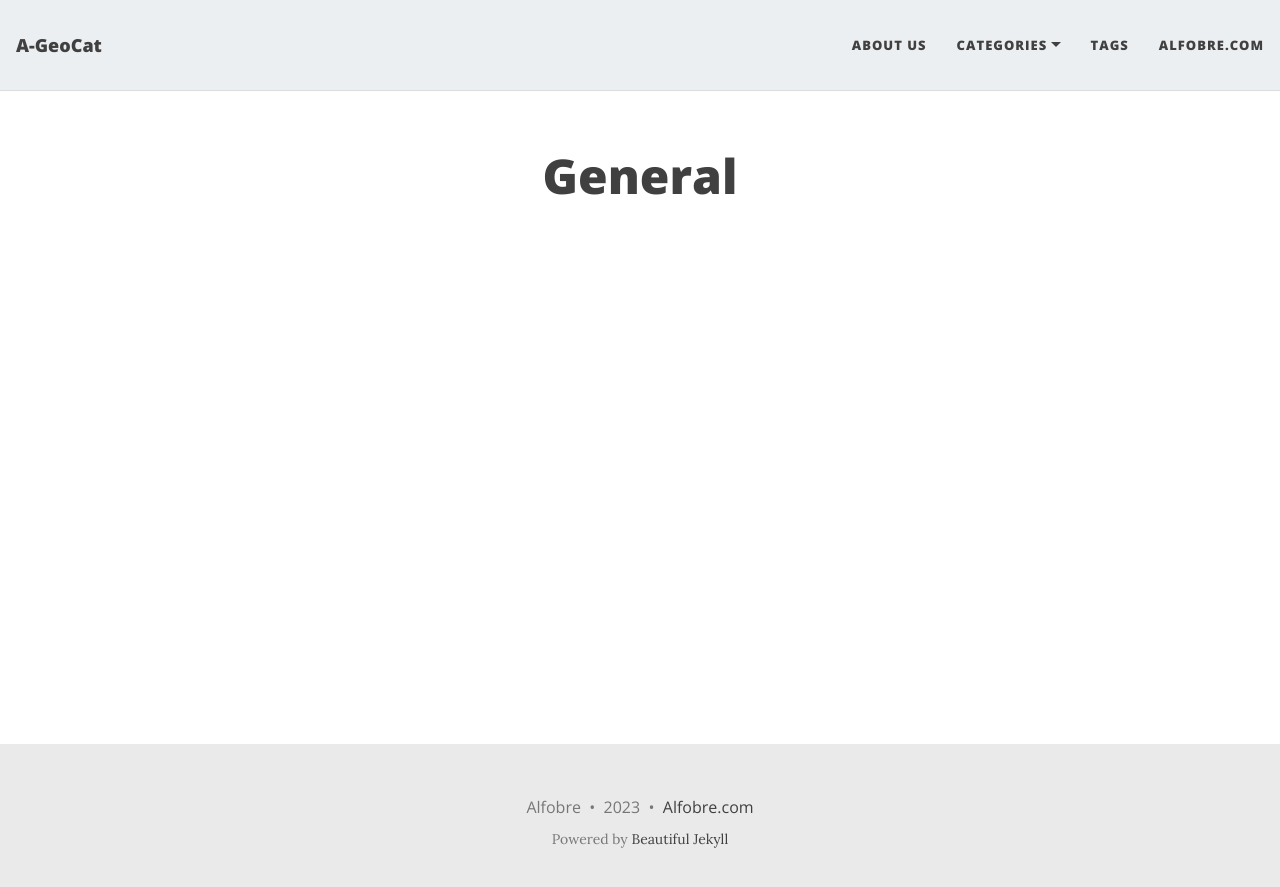
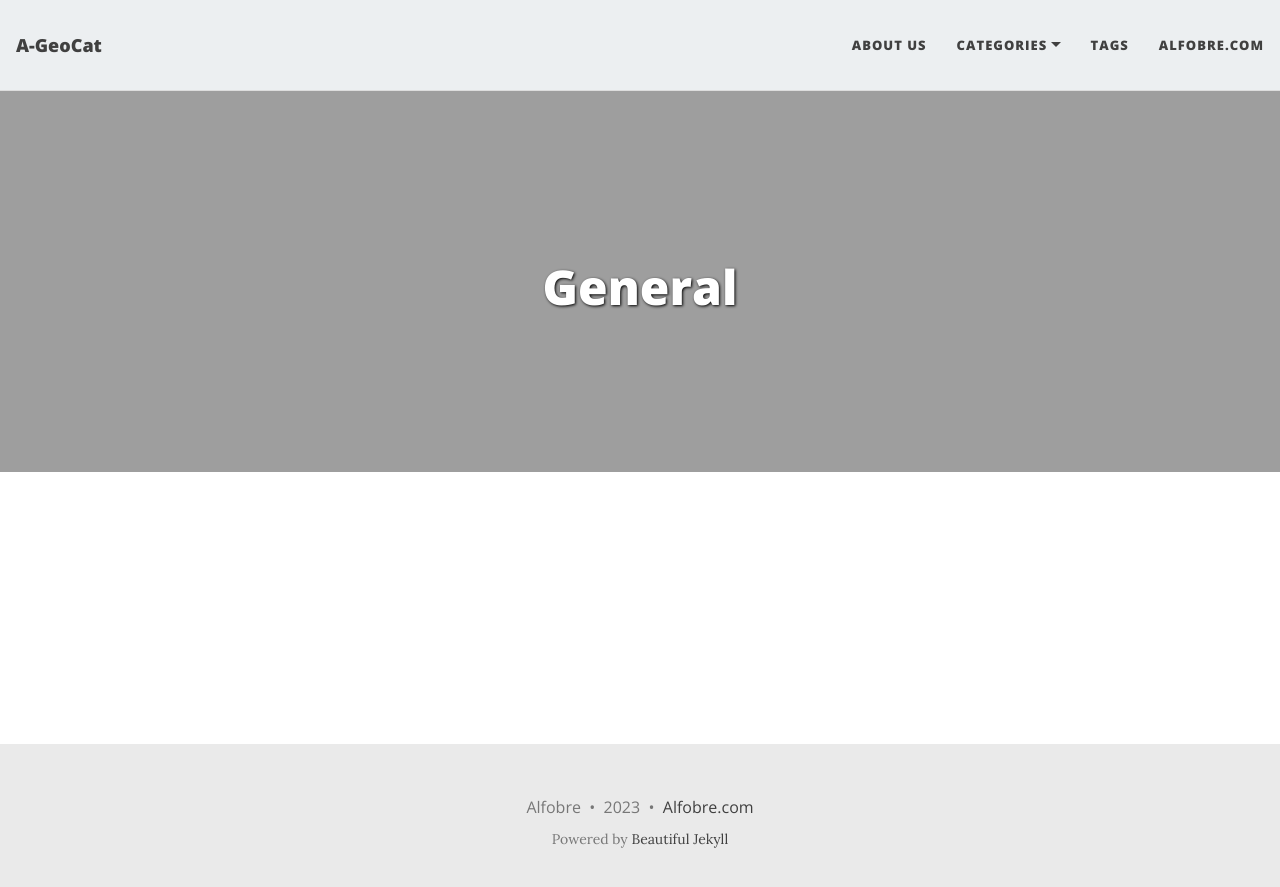
Before and after one commit to projetoalfobre/a-geocat, a Jekyll site: the page built from General.md, in a window 1280 px wide. Shown: the top 887 px of the page. Built offline with Jekyll 4.4.1, drawn with Linux system fonts in a browser that asks for light colours; nearby versions of some CDN libraries.

Commit message:
Update General.md

```diff
--- a/General.md
+++ b/General.md
@@ -2,6 +2,7 @@
 layout: page
 permalink: /general/
 title: General
+cover-img: /assets/img/general.jpg
 ---
 
 
```
